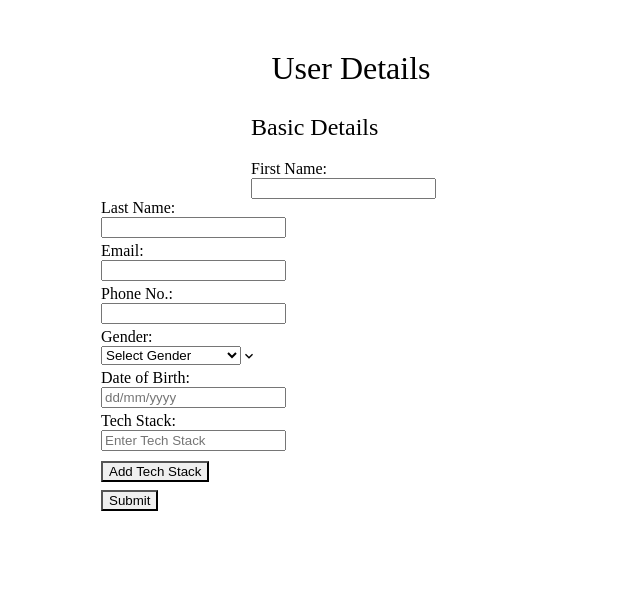
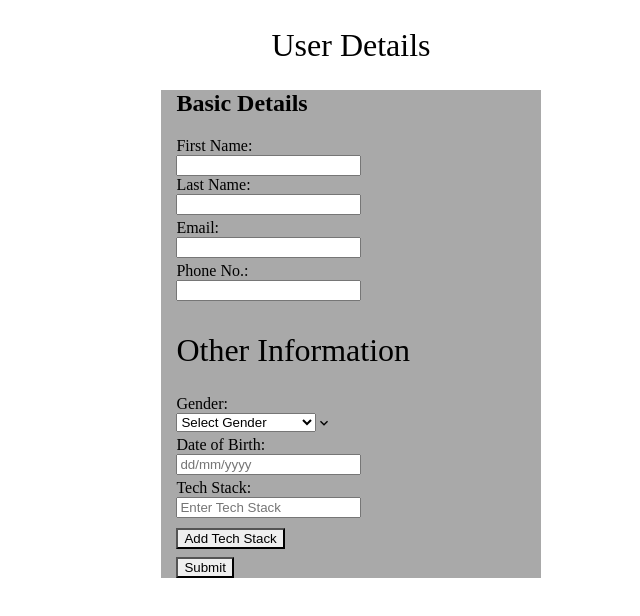
Before and after one commit to Harshu29-09/test-task-form, a React (Create React App) app: page / in a window 1280 px wide. Shown: the top 616 px of the page, without its empty margins (289-929 px from the left). Built offline with nearby package versions, Linux system fonts and the light colour scheme.

Commit message:
user-css done

```diff
--- a/src/App.tsx
+++ b/src/App.tsx
@@ -1,7 +1,6 @@
-import React from 'react';
-import { useForm, Controller } from 'react-hook-form';
+import React from "react";
+import { useForm, Controller } from "react-hook-form";
 import {
-  Box,
   Button,
   FormControl,
   FormErrorMessage,
@@ -9,75 +8,223 @@ import {
   Input,
   Select,
   Heading,
-} from '@chakra-ui/react';
-import { FieldError } from 'react-hook-form';
+} from "@chakra-ui/react";
+import { FieldError } from "react-hook-form";
 
 const App = () => {
-  const { register, control, handleSubmit, formState: { errors } } = useForm();
+  const {
+    register,
+    control,
+    handleSubmit,
+    formState: { errors },
+  } = useForm();
 
-  const onSubmit = (data:any) => {
+  const onSubmit = (data: any) => {
     console.log(data);
   };
 
   return (
-    <Box maxWidth="500px" mx="auto" mt="50px">
-      <Heading fontSize="xx-large" fontWeight="500" textAlign="center">
-        User Details
-      </Heading>
-      <form onSubmit={handleSubmit(onSubmit)}>
-        <FormControl isInvalid={!!errors.firstName} width="50%"
-   marginLeft="30%">
-     <div style={{ backgroundColor: "darkgray" }}></div>
-     <div style={{ marginLeft: "20px" }}></div>
-     <Heading fontSize="x-large" fontWeight={400} mt={5}>
+    <>
+      <div>
+        <Heading fontSize="xx-large" fontWeight="500" textAlign="center">User Details</Heading>
+      </div>
+
+      <div style={{ backgroundColor: "darkgray", width:'30%', marginLeft:'35%' }}>
+        <form onSubmit={handleSubmit(onSubmit)} style={{marginLeft:'15px'}}>
+        <Heading fontSize="x-large" >
                   Basic Details
                 </Heading>
-             <div style={{ display: "flex", marginTop: "15px" }}>
+        <div >
+          <div style={{display:'flex', flexWrap:'wrap', justifyContent:'space-between' }}>
+          <FormControl
+            isInvalid={!!errors.firstName}
+
+          >
+
+              <div className="2">
+
+
+
+              <div>
+
+                <FormLabel>First Name:</FormLabel>
               </div>
-          <FormLabel>First Name:</FormLabel>
-          <Input type="text" {...register('firstName', { required: 'This field is required' })} />
-          <FormErrorMessage>{errors.firstName && typeof errors.firstName === 'object' && (errors.firstName as FieldError).message}</FormErrorMessage>
+              <div>
+                <Input
+                  type="text"
+                  {...register("firstName", {
+                    required: "This field is required",
+                  })}
+                />
+              </div>
+              <div>
+                <FormErrorMessage>
+                  {errors.firstName &&
+                    typeof errors.firstName === "object" &&
+                    (errors.firstName as FieldError).message}
+                </FormErrorMessage>
+              </div>
+              </div>
+
           </FormControl>
+          <div>
             <FormControl isInvalid={!!errors.lastName} mb="4">
+              <div style={{marginRight:'3rem'}}>
+                <div>
+                  {" "}
                   <FormLabel>Last Name:</FormLabel>
-          <Input type="text" {...register('lastName', { required: 'This field is required' })} />
-          <FormErrorMessage>{errors.lastName && typeof errors.lastName === 'object' && (errors.lastName as FieldError).message}</FormErrorMessage>
+                </div>
+                <div>
+                  <Input
+                    type="text"
+                    {...register("lastName", {
+                      required: "This field is required",
+                    })}
+                  />
+                </div>
+
+                <div>
+                  <FormErrorMessage>
+                    {errors.lastName &&
+                      typeof errors.lastName === "object" &&
+                      (errors.lastName as FieldError).message}
+                  </FormErrorMessage>
+                </div>
+              </div>
             </FormControl>
+          </div>
+          </div>
+          <div style={{display:'flex', flexWrap:'wrap', justifyContent:'space-between' }}>
+          <div>
             <FormControl isInvalid={!!errors.email} mb="4">
+
+              <div>
+                <div>
+                  {" "}
                   <FormLabel>Email:</FormLabel>
-          <Input type="email" {...register('email', { required: 'This field is required' })} />
-          <FormErrorMessage>{errors.email && typeof errors.email === 'object' && (errors.email as FieldError).message}</FormErrorMessage>
+                </div>
+                <div>
+                  {" "}
+                  <Input
+                    type="email"
+                    {...register("email", {
+                      required: "This field is required",
+                    })}
+                  />
+                </div>
+
+                <div>
+                  <FormErrorMessage>
+                    {errors.email &&
+                      typeof errors.email === "object" &&
+                      (errors.email as FieldError).message}
+                  </FormErrorMessage>
+                </div>
+              </div>
             </FormControl>
+          </div>
+          <div style={{marginRight:'3rem'}}>
             <FormControl isInvalid={!!errors.phone} mb="4">
+              <div>
+                <div>
+                  {" "}
                   <FormLabel>Phone No.:</FormLabel>
-          <Input type="tel" {...register('phone', { required: 'This field is required' })} />
-          <FormErrorMessage>{errors.phone && typeof errors.phone === 'object' && (errors.phone as FieldError).message}</FormErrorMessage>
+                </div>
+                <div>
+                  <Input
+                    type="tel"
+                    {...register("phone", {
+                      required: "This field is required",
+                    })}
+                  />
+                </div>
+                <div>
+                  {" "}
+                  <FormErrorMessage>
+                    {errors.phone &&
+                      typeof errors.phone === "object" &&
+                      (errors.phone as FieldError).message}
+                  </FormErrorMessage>
+                </div>
+              </div>
             </FormControl>
+          </div>
+          </div>
+          </div>
+          <div>
+        <Heading fontSize="xx-large" fontWeight="500" >Other Information</Heading>
+      </div>
+      <div>
+          <div style={{display:'flex', flexWrap:'wrap', justifyContent:'space-between' }}>
+            <div>
             <FormControl isInvalid={!!errors.gender} mb="4">
+              <div>
+                <div>
                   <FormLabel>Gender:</FormLabel>
-          <Select {...register('gender', { required: 'This field is required' })}>
+                </div>
+                <div>
+                  <Select
+                    {...register("gender", {
+                      required: "This field is required",
+                    })}
+                  >
                     <option value="">Select Gender</option>
                     <option value="male">Male</option>
                     <option value="female">Female</option>
                     <option value="other">Other</option>
                   </Select>
-          <FormErrorMessage>{errors.gender && typeof errors.gender === 'object' && (errors.gender as FieldError).message}</FormErrorMessage>
+                </div>
+                <div>
+                  <FormErrorMessage>
+                    {errors.gender &&
+                      typeof errors.gender === "object" &&
+                      (errors.gender as FieldError).message}
+                  </FormErrorMessage>
+                </div>
+              </div>
             </FormControl>
+          </div>
+          <div style={{marginRight:'3rem'}}>
             <FormControl isInvalid={!!errors.dob} mb="4">
+              <div>
+                <div>
+                  {" "}
                   <FormLabel>Date of Birth:</FormLabel>
-          <Input type="text" {...register('dob', { required: 'This field is required' })} placeholder="dd/mm/yyyy" />
-          <FormErrorMessage>{errors.dob && typeof errors.dob === 'object' && (errors.dob as FieldError).message}</FormErrorMessage>
+                </div>
+                <div>
+                  {" "}
+                  <Input
+                    type="text"
+                    {...register("dob", { required: "This field is required" })}
+                    placeholder="dd/mm/yyyy"
+                  />
+                </div>
+                <div>
+                  {" "}
+                  <FormErrorMessage>
+                    {errors.dob &&
+                      typeof errors.dob === "object" &&
+                      (errors.dob as FieldError).message}
+                  </FormErrorMessage>
+                </div>
+              </div>
             </FormControl>
+          </div>
+          </div>
           <FormControl isInvalid={!!errors.techStacks} mb="4">
+            <div>
+              {" "}
               <FormLabel>Tech Stack:</FormLabel>
+            </div>
+
             <Controller
               name="techStacks"
               control={control}
-            defaultValue={['']}
+              defaultValue={[""]}
               render={({ field: { onChange, value } }) => (
                 <>
-                {value.map((tech:any, index:any) => (
-                  <div key={index} style={{ marginBottom: '10px' }}>
+                  {value.map((tech: any, index: any) => (
+                    <div key={index} style={{ marginBottom: "10px" }}>
                       <Input
                         type="text"
                         value={tech}
@@ -89,21 +236,40 @@ const App = () => {
                         placeholder="Enter Tech Stack"
                       />
                       {index !== 0 && (
-                      <Button type="button" variant="ghost" onClick={() => onChange(value.filter((_:any, i:any) => i !== index))}>
+                        <Button
+                          type="button"
+                          variant="ghost"
+                          onClick={() =>
+                            onChange(
+                              value.filter((_: any, i: any) => i !== index)
+                            )
+                          }
+                        >
                           Remove
                         </Button>
                       )}
                     </div>
                   ))}
-                <Button type="button" onClick={() => onChange([...value, ''])}>Add Tech Stack</Button>
+                  <Button
+                    type="button"
+                    onClick={() => onChange([...value, ""])}
+                  >
+                    Add Tech Stack
+                  </Button>
                 </>
               )}
             />
-          {errors.techStacks && typeof errors.techStacks === 'object' && (errors.techStacks as FieldError).message}
+            {errors.techStacks &&
+              typeof errors.techStacks === "object" &&
+              (errors.techStacks as FieldError).message}
           </FormControl>
-        <Button type="submit" mt="4" colorScheme="blue">Submit</Button>
+          </div>
+          <Button type="submit" mt="4" colorScheme="blue">
+            Submit
+          </Button>
         </form>
-    </Box>
+      </div>
+    </>
   );
 };
 
```
Lines whose indentation alone changed are shown as unchanged.
